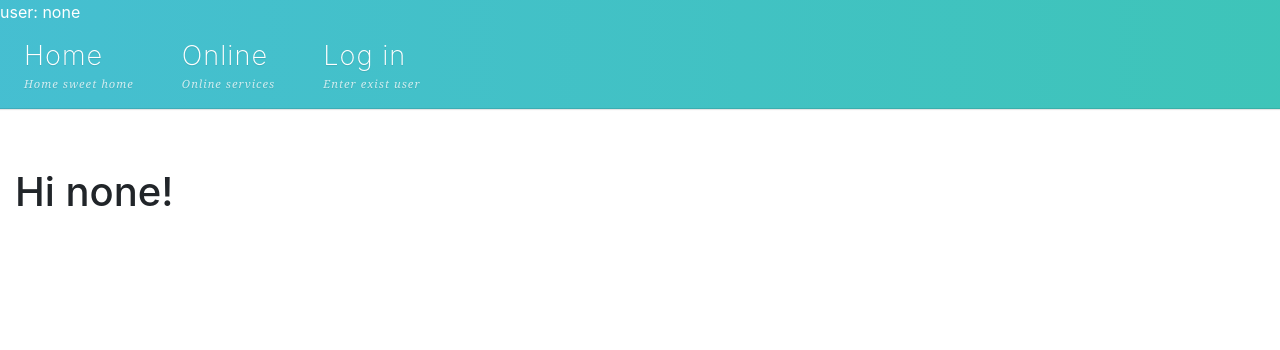
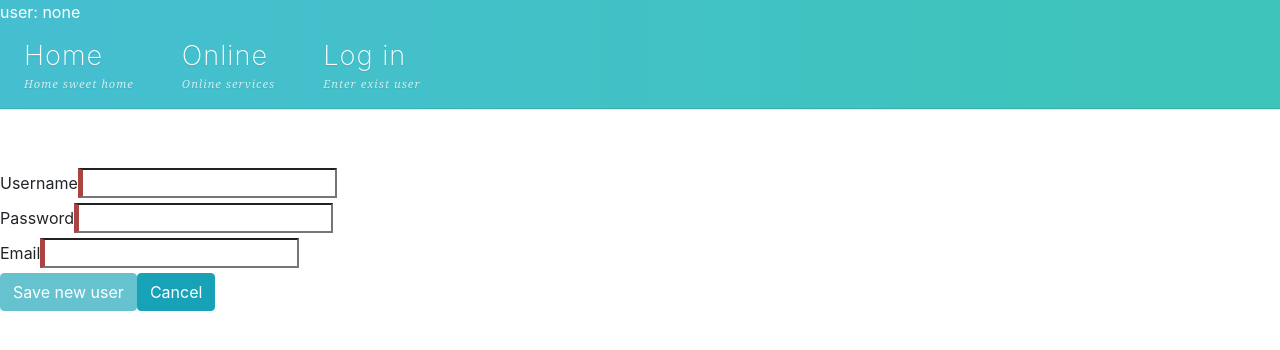
Before and after one commit to rumyantsev-alexey/pingera-front, an Angular app: page /newuser in a window 1280 px wide. Before the commit this address led to /. Shown: the top 350 px of the page. Built offline with nearby package versions, Linux system fonts and the light colour scheme.

Commit message:
Add functional to pet-project

```diff
--- a/src/app/app.component.html
+++ b/src/app/app.component.html
@@ -28,8 +28,16 @@
       <li *ngIf='UserName != "none"'>
         <a href="/list">
           <div>
-            List tasks
+            List current tasks
             <span>List sheduler current users tasks</span>
+          </div>
+        </a>
+      </li>
+      <li *ngIf='UserName != "none"'>
+        <a href="/results">
+          <div>
+            Last complete tasks
+            <span>Show results last complete tasks</span>
           </div>
         </a>
       </li>
--- a/src/app/classez/classez.module.ts
+++ b/src/app/classez/classez.module.ts
@@ -11,8 +11,14 @@ export class Ping {
 
 }
 
+export class User {
+  id: number
+  name: string
+  email: string
+  password: string
+}
+
 export class UserDto {
-  id: number
   name: string
   password: string
 }
@@ -31,6 +37,7 @@ export class TaskDto {
   text4: string
   timeout: number = 53
   ttl: number = 53
+  total: number = 1
 }
 
 export class Task {
@@ -48,4 +55,5 @@ export class Task {
   text4: string
   timeout: number
   ttl: number
+  total: number
 }
--- a/src/app/login/login.component.html
+++ b/src/app/login/login.component.html
@@ -8,6 +8,9 @@
         <input type="password" name="password" [(ngModel)]="model.password" #password id="password" required />
     </div>
     <div>
-        <button [disabled]="!fff.form.valid">Login</button>
+        <button [disabled]="!fff.form.valid" class="btn btn-info">Login as exist user</button>
     </div>
 </form>
+<br>
+<br>
+<button class="btn btn-info" (click)="createNewUser()">New user</button>
--- a/src/app/login/login.component.ts
+++ b/src/app/login/login.component.ts
@@ -33,16 +33,15 @@ export class LoginComponent implements OnInit {
         }).subscribe(isValid => {
            if (isValid) {
              sessionStorage.setItem('token', btoa(this.model.name + ':' + this.model.password))
-/*             this.http.post<Observable<UserDto>>('http://localhost:8080/authuser', {
-               name: this.model.name,
-               password: this.model.password
-             }).subscribe(u => {
-               this.model.id = u.id
-             }) */
              this.router.navigate([''])
             } else {
               alert("(login) Authentication failed.")
             }
         });
     }
+
+  createNewUser() {
+    this.router.navigate(['newuser'])
+    }
+
 }
--- a/src/app/newtask/newtask.component.html
+++ b/src/app/newtask/newtask.component.html
@@ -1,7 +1,7 @@
 <form (ngSubmit)="onSubmited(ntask)" #ntask="ngForm">
   <label for="name1">Name task:</label><input type="text" id="name1" name="name1" [(ngModel)]="newtask.name1" required ngModel/><br>
   <label for="sel1">Uses </label><select id="sel1" name="sellist1" [(ngModel)]="newtask.sellist1" required ngModel><option selected>pinger</option><option>traceroute</option></select> <label for="cnt">cnt=</label><input type="number" value="2" min="1" id="cnt" name="cnt" [(ngModel)]="newtask.cnt" required ngModel><label for="packetsize"> packetsize=</label><input type="number" value="32" min="1" id="packetsize" name="packetsize" [(ngModel)]="newtask.packetsize" required ngModel><label for="ttl"> ttl=</label><input type="number" value="53" min="1" id="ttl" name="ttl" [(ngModel)]="newtask.ttl" required ngModel><label for="timeout"> timeout=</label><input type="number" value="53" min="1" id="timeout" name="timeout" [(ngModel)]="newtask.timeout" required ngModel><br>
-  <label for="host2">to host </label><input type="text" id="host2" name="text2" [(ngModel)]="newtask.text2" required ngModel><label for="date1"> at </label><input type="datetime-local" id="date1" name="date1" value="new Date();" [(ngModel)]="newtask.date1" required ngModel><label for="num">. Every </label><input type="number" value="1" min="1" id="num" name="text3" [(ngModel)]="newtask.text3" required ngModel> <select id="sel2" name="sellist2" [(ngModel)]="newtask.sellist2" required ngModel><option>yrs</option><option>mns</option><option>wks</option><option>days</option><option selected>hrs</option><option>mins</option></select>.<br>
+  <label for="host2">to host </label><input type="text" id="host2" name="text2" [(ngModel)]="newtask.text2" required ngModel><label for="date1"> at </label><input type="datetime-local" id="date1" name="date1" value="new Date();" [(ngModel)]="newtask.date1" required ngModel><label for="num">. Every </label><input type="number" value="1" min="1" id="num" name="text3" [(ngModel)]="newtask.text3" required ngModel> <select id="sel2" name="sellist2" [(ngModel)]="newtask.sellist2" required ngModel><option>yrs</option><option>mns</option><option>wks</option><option>days</option><option selected>hrs</option><option>mins</option></select>. Total: <input type="number" value="1" min="1" id="total" name="total" [(ngModel)]="newtask.total" required ngModel> times.<br>
   <label for="sel3">With </label><select id="sel3" name="sellist3" [(ngModel)]="newtask.sellist3" required ngModel><option selected>result=all</option><option>result>60</option></select><label for="sel4"> uses </label><select id="sel4" name="sellist4" [(ngModel)]="newtask.sellist4" required ngModel><option>email</option><option>telegramm</option></select>   <input type="text" id="host3" name="text4" [(ngModel)]="newtask.text4" required ngModel>
   <button id="butt4" type="submit" value="submit" class="btn btn-info" [disabled]="ntask.invalid">Save..</button>
 </form>
--- /dev/null
+++ b/src/app/newuser/newuser.component.html
@@ -0,0 +1,19 @@
+
+<form name="form" (ngSubmit)="nu.form.valid" #nu="ngForm" novalidate>
+  <div [ngClass]="{ 'has-error': nu.submitted}">
+    <label for="name">Username</label>
+    <input type="text" name="name" [(ngModel)]="user.name" id="name" required />
+  </div>
+  <div [ngClass]="{ 'has-error': nu.submitted}">
+    <label for="password">Password</label>
+    <input type="password" name="password" [(ngModel)]="user.password" #password id="password" required />
+  </div>
+  <div [ngClass]="{ 'has-error': nu.submitted}">
+    <label for="email">Email</label>
+    <input type="email" name="email" [(ngModel)]="user.email" id="email" required />
+  </div>
+  <div>
+    <button [disabled]="!nu.form.valid" class="btn btn-info">Save new user</button><span>   </span>
+    <button class="btn btn-info" (click)="cancelNewUser()">Cancel</button>
+  </div>
+</form>
--- /dev/null
+++ b/src/app/newuser/newuser.component.ts
@@ -0,0 +1,34 @@
+import { Component, OnInit } from '@angular/core';
+import {User} from "../classez/classez.module";
+import {Router} from "@angular/router";
+import {HttpClient, HttpHeaders} from "@angular/common/http";
+import {Observable} from "rxjs";
+
+@Component({
+  selector: 'app-newuser',
+  templateUrl: './newuser.component.html',
+  styleUrls: ['./newuser.component.css']
+})
+export class NewuserComponent implements OnInit {
+
+  user: User = new User()
+
+  constructor(
+    private router: Router,
+    private http: HttpClient
+  ) { }
+
+  ngOnInit(): void {
+  }
+
+  validSave() {
+    let headers: HttpHeaders = new HttpHeaders({'Authorization': 'Basic ' + sessionStorage.getItem('token')})
+    this.http.post<Observable<void>>('http://localhost:8080/adduser', this.user, {headers}
+    ).subscribe()
+      return true;
+  }
+
+  cancelNewUser() {
+    this.router.navigate(['login'])
+  }
+}
--- /dev/null
+++ b/src/app/results/results.component.html
@@ -0,0 +1 @@
+<p>results works!</p>
--- /dev/null
+++ b/src/app/results/results.component.ts
@@ -0,0 +1,15 @@
+import { Component, OnInit } from '@angular/core';
+
+@Component({
+  selector: 'app-results',
+  templateUrl: './results.component.html',
+  styleUrls: ['./results.component.css']
+})
+export class ResultsComponent implements OnInit {
+
+  constructor() { }
+
+  ngOnInit(): void {
+  }
+
+}
```
Also changed, not shown: src/app/app.module.ts (+7 -1 lines), src/app/newuser/newuser.component.css (added), src/app/results/results.component.css (added).
